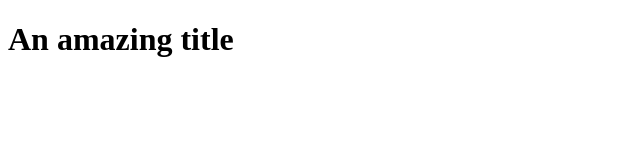
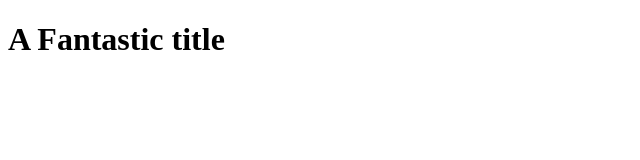
Before and after one commit to Ouidadi95/OpenClassroomProject, a plain HTML site: page index.html in a window 1280 px wide. Shown: the whole page, without its empty margins (0-640 px from the left). Drawn offline with Linux system fonts and the light colour scheme.

Commit message:
H1 title change to fantastic

```diff
--- a/index.html
+++ b/index.html
@@ -5,6 +5,6 @@
     <link rel="stylesheet" type="text/css" href="styles.css">
 </head>
 <body>
-    <h1>An amazing title</h1>
+    <h1>A Fantastic title</h1>
 </body>
 </html>
```
